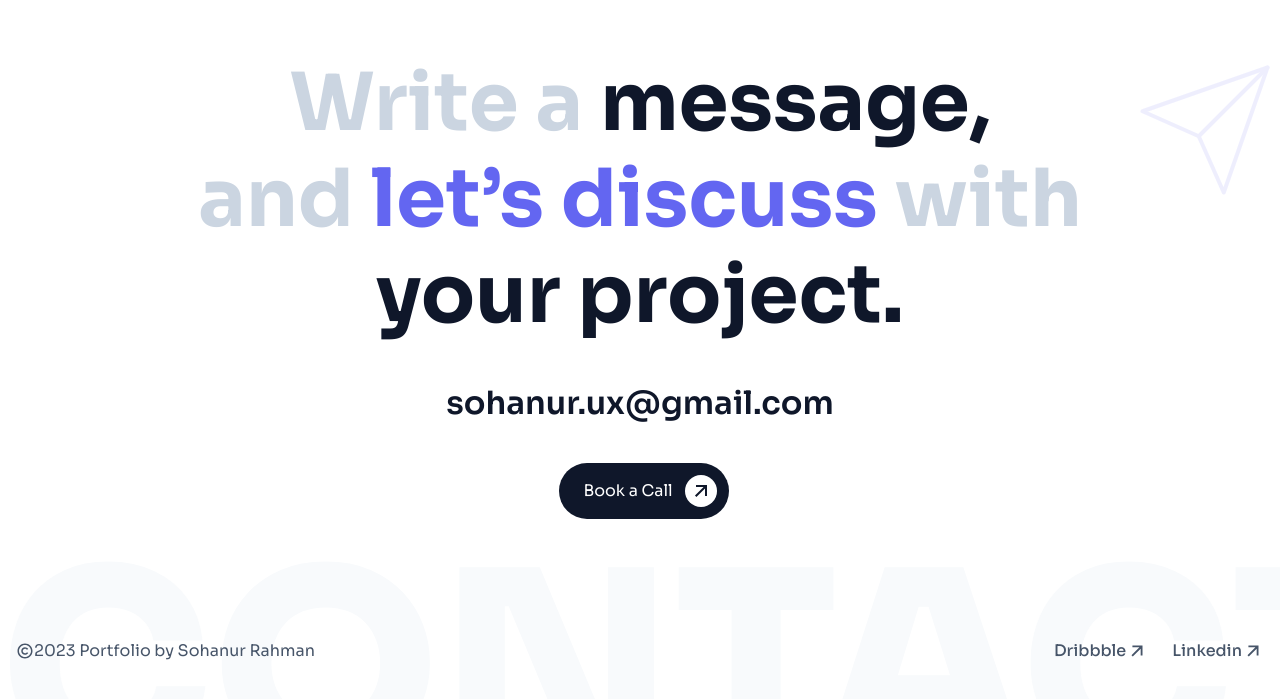
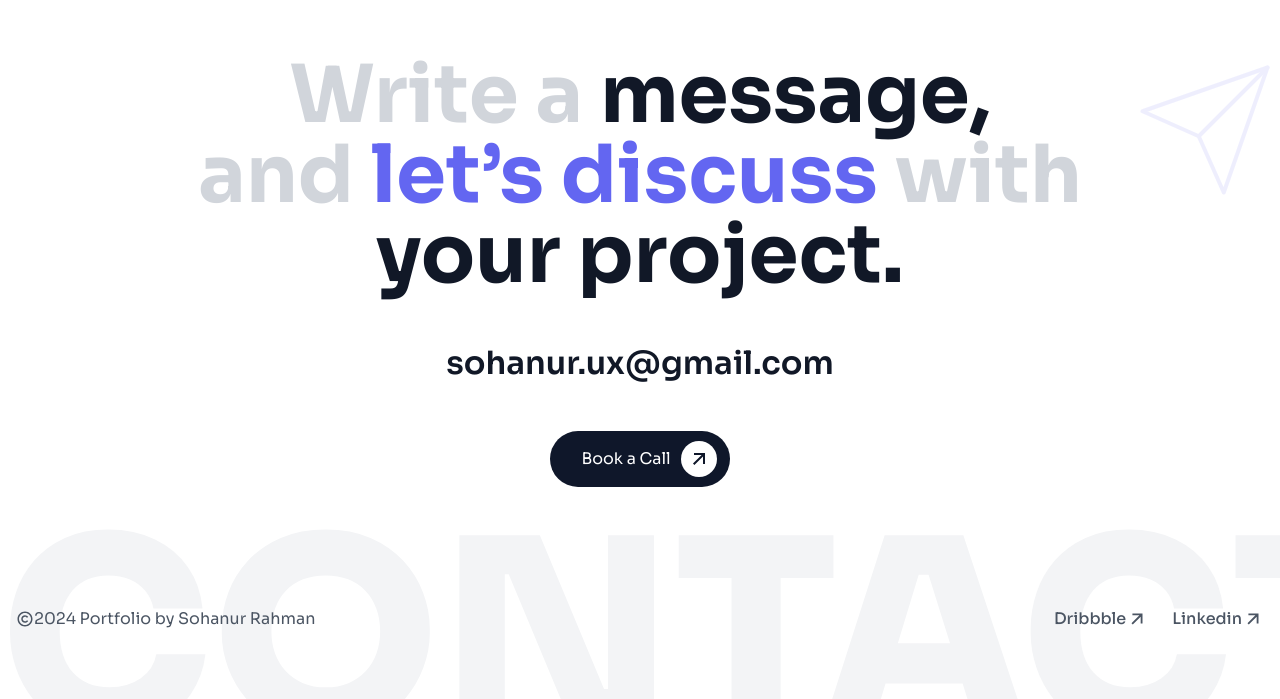
Before and after one commit to uxjoy/portfolio, a Next.js app: page /case-studies/1 in a window 1280 px wide. Shown: the part 9711-10410 px from the top of the page. Built offline with nearby package versions, Linux system fonts and the light colour scheme.

Commit message:
update to darkmode

```diff
--- a/components/Contact.tsx
+++ b/components/Contact.tsx
@@ -2,45 +2,66 @@ import { RiArrowRightUpLine, RiCopyrightLine } from "@remixicon/react";
 import Link from "next/link";
 import { calendlyLink } from "../src/utils/data/heroBannerData";
 import { menuItem } from "../src/utils/data/navbarData";
-import ButtonLink from "./Button";
 
 const Contact = () => {
   return (
     <div className="contact-wrapper text-center pt-12 pb-[88px] md:pt-120 md:pb-100 relative overflow-hidden">
       <div className="container relative z-10">
         <div className="inner-content space-y-10 md:space-y-120">
-          <div className="content space-y-6 md:space-y-12">
-            <div className="h2 text-slate-300 font-bold lh-120">
-              Write a <span className="text-slate-900"> message, </span>
+          <div className="content space-y-6 md:space-y-14">
+            <div className="h2 text-gray-300 dark:text-stone-600 font-bold lh-12 leading-none">
+              Write a <span className="text-gray-900 dark:text-stone-300"> message, </span>
               <br />
               and <span className="text-indigo-500"> let’s discuss </span> with
               <br />
-              <span className="text-slate-900">your project. </span>
+              <span className="text-gray-900 dark:text-stone-300">your project. </span>
             </div>
 
-            <p className="text-base md:text-32 font-semibold text-slate-900">sohanur.ux@gmail.com</p>
+            <p className="text-base md:text-32 font-semibold text-gray-900 dark:text-green-500">sohanur.ux@gmail.com</p>
 
             <div className="hidden md:block">
-              <ButtonLink name="Book a Call" url={calendlyLink} isIcon={true} isLarge />
+              {/* <ButtonLink name="Book a Call" url={calendlyLink} isIcon={true} isLarge /> */}
+
+              <Link
+                href={calendlyLink}
+                className="flex items-center space-x-reverse gap-2.5 justify-center h-14 pl-7 pr-2.5 rounded-full bg-slate-900 dark:bg-white text-white dark:text-slate-800 hover:bg-indigo-500 dark:hover:text-white dark:font-semibold ease-in-out duration-300 group w-[180px] mx-auto"
+              >
+                Book a Call
+                <span className="w-9 h-9 grid items-center justify-center rounded-full bg-white dark:bg-zinc-950 text-slate-900 dark:text-white ease-in-out duration-300">
+                  <RiArrowRightUpLine size={24} />
+                  {/* <RiDriveFill size={20} className="hidden group-hover:block" /> */}
+                </span>
+              </Link>
             </div>
 
             <div className="sm:hidden">
-              <ButtonLink name="Book a Call" url={calendlyLink} isIcon={true} />
+              {/* <ButtonLink name="Book a Call" url={calendlyLink} isIcon={true} /> */}
+
+              <Link
+                href={calendlyLink}
+                className="flex items-center space-x-reverse gap-2.5 justify-center h-14 pl-7 pr-2.5 rounded-full bg-slate-900 dark:bg-white text-white dark:text-slate-800 hover:bg-indigo-500 dark:hover:text-white ease-in-out duration-300 group"
+              >
+                Book a Call
+                <span className="w-9 h-9 grid items-center justify-center rounded-full bg-white dark:bg-zinc-950 text-slate-900 dark:text-white ease-in-out duration-300">
+                  <RiArrowRightUpLine size={24} />
+                  {/* <RiDriveFill size={20} className="hidden group-hover:block" /> */}
+                </span>
+              </Link>
             </div>
           </div>
 
           {/* Copyright section start */}
-          <div className="copyright flex items-center justify-between text-xs md:text-base text-slate-600">
-            <div className="flex items-center text-slate-60 mx-auto md:mx-0">
+          <div className="copyright flex items-center justify-between text-xs md:text-base text-gray-600 dark:text-white">
+            <div className="flex items-center text-gray-60 mx-auto md:mx-0">
               <RiCopyrightLine size={18} />
-              2023 Portfolio by Sohanur Rahman
+              2024 Portfolio by Sohanur Rahman
             </div>
 
             <div className="hidden md:block">
               <ul className="font-medium flex items-center space-x-6">
                 {menuItem.map(({ name, url }, i) => {
                   return (
-                    <li key={i} className="transform translate-y-0 hover:-translate-y-0.5 ease-in-out duration-200">
+                    <li key={i} className="transform trangray-y-0 hover:-trangray-y-0.5 ease-in-out duration-200">
                       <Link
                         href={url}
                         target="_blank"
@@ -83,7 +104,7 @@ const Contact = () => {
       </div>
 
       <div
-        className="watermark uppercase text-[66px] md:text-264 font-extrabold text-slate-100 md:text-slate-50 absolute z-0 -bottom-2 md:-bottom-10
+        className="watermark uppercase text-[66px] md:text-264 font-extrabold text-gray-100 dark:opacity-[4%]  absolute z-0 -bottom-2 md:-bottom-10
        m-auto left-0 right-0 leading-none"
       >
         contact
--- a/components/Heading.tsx
+++ b/components/Heading.tsx
@@ -10,7 +10,7 @@ const Heading: FC<TextColorProps> = ({ bgDark, text1, text2 }) => {
   return (
     <div className="title">
       <div
-        className={`bg-gradient-to-b inline-block text-transparent bg-clip-text from-gray-200 to-white dark:from-zinc-800 dark:to-zinc-950`}
+        className={`bg-gradient-to-b inline-block text-transparent bg-clip-text from-gray-200 to-white dark:from-stone-800 dark:to-stone-950`}
       >
         {text1}
       </div>
--- a/components/clientFeedback/ClientCard.tsx
+++ b/components/clientFeedback/ClientCard.tsx
@@ -6,18 +6,16 @@ type FeedbackDataProps = {
 
 const ClientCard: FC<FeedbackDataProps> = ({ data }) => {
   return (
-    <div className="space-y-4 md:space-y-10 text-slate-600">
+    <div className="space-y-4 md:space-y-10 text-gray-600 dark:text-zinc-400">
       {/* <QuoteIcon /> */}
 
-      <p className="text-[13px] md:text-2xl font-light leading-normal">
-        {data.quote}
-      </p>
+      <p className="text-[13px] md:text-2xl font-light leading-normal">{data.quote}</p>
 
       <div className="space-y-1 md:space-y-1">
-        <p className="text-sm md:text-xl font-semibold text-slate-900">
+        <p className="text-sm md:text-xl font-semibold text-gray-900 dark:text-zinc-300 dark:font-medium">
           {data.name}
         </p>
-        <p className=" text-xs md:text-base"> {data.location} </p>
+        <p className=" text-xs md:text-base dark:text-zinc-500"> {data.location} </p>
       </div>
     </div>
   );
--- a/components/globalWorkNetwork/GlobalWork.tsx
+++ b/components/globalWorkNetwork/GlobalWork.tsx
@@ -4,11 +4,11 @@ import { cityCount, destinationData } from "../../src/utils/data/destinationData
 const GlobalWork = () => {
   return (
     <div className="py-12 md:py-120">
-      <div className="container relative space-y-6 md:space-y-2">
-        <div className="p-5 bg-slate-950 rounded-2xl text-white w-[288px] md:w-80 space-y-2 md:absolute top-0 right-0 md:mr-16 animate-mousePointer hover:animate-none mx-auto">
+      <div className="container relative space-y-6 md:space-y-4">
+        <div className="p-5 bg-zinc-900 border dark:border-zinc-700/50 rounded-2xl text-white w-[288px] md:w-80 space-y-2 md:absolute z-10 top-0 right-0 md:mr-16 animate-mousePointer hover:animate-none mx-auto">
           <h4 className="text-lg font-semi">Global Work Network</h4>
 
-          <ul className="grid grid-cols-2 text-sm text-slate-400 leading-normal md:leading-loose font-light">
+          <ul className="grid grid-cols-2 text-zinc-400 leading-normal md:leading-loose font-light">
             {destinationData.map((cities, i) => (
               <li
                 key={i}
@@ -19,13 +19,13 @@ const GlobalWork = () => {
             ))}
           </ul>
 
-          <span className="w-5 h-5 bg-slate-950 absolute rotate-45 -bottom-2 left-1/2 md:left-6 transform -translate-x-1/2 md:translate-x-0 rounded"></span>
+          <span className="w-5 h-5 bg-zinc-900 border border-transparent dark:border-b-zinc-700/50 dark:border-r-zinc-700/50 absolute rotate-45 -bottom-2.5 left-1/2 md:left-6 transform -translate-x-1/2 md:translate-x-0 rounded-br"></span>
         </div>
 
         <div className="flex justify-center">
-          {/* <MapSvg /> */}
+          <span className="dark:hidden">
             <Image
-            className="w-full md:w-11/12 h-auto"
+              className="w-full md:w-11/12 h-auto dark:opacity-10"
               src={"/assets/Map.svg"}
               alt="map"
               loading="lazy"
@@ -37,15 +37,26 @@ const GlobalWork = () => {
               width={0}
               height={0}
             />
-          {/* <img src="/assets/Map.svg" alt="map" /> */}
+          </span>
+
+          <span className="hidden dark:block">
+            <Image
+              className="w-full md:w-11/12 h-auto"
+              src={"/assets/Map_Dark.svg"}
+              alt="map"
+              loading="lazy"
+              width={0}
+              height={0}
+            />
+          </span>
         </div>
 
-        <div className="text-slate-300 mx-auto text-center text-[28px] md:text-[56px] font-extrabold leading-tight uppercase">
+        <div className="text-gray-400/80 dark:text-zinc-700 mx-auto text-center text-[28px] md:text-[56px] font-extrabold leading-tight uppercase">
           <h4> Collaborating </h4>
           <h4>
-            Across <span className="text-slate-900"> {cityCount}+ Global </span>
+            Across <span className="text-gray-900 dark:text-white"> {cityCount}+ Global </span>
           </h4>
-          <h4 className="text-slate-900"> Destinations </h4>
+          <h4 className="text-gray-900 dark:text-white"> Destinations </h4>
         </div>
       </div>
     </div>
--- a/components/marquee/BigTextMarquee.tsx
+++ b/components/marquee/BigTextMarquee.tsx
@@ -4,7 +4,7 @@ import { marqueeTextsBig } from "../../src/utils/data/marqueeTextData";
 const BigTextMarquee = () => {
   return (
     <div className="leading-none -space-y-4">
-      <div className="relative flex overflow-x-hidden text-5xl md:text-8xl uppercase font-semibold space-x-4 text-slate-200">
+      <div className="relative flex overflow-x-hidden text-5xl md:text-8xl uppercase font-semibold space-x-4 text-gray-200 dark:text-stone-900/70">
         <div className="py-4 animate-slidtoleft whitespace-nowrap flex items-center gap-4 ">
           {marqueeTextsBig.map((text, i) => {
             return (
@@ -28,7 +28,7 @@ const BigTextMarquee = () => {
         </div>
       </div>
 
-      <div className="relative flex overflow-x-hidden text-5xl md:text-8xl uppercase font-semibold space-x-4 text-slate-200">
+      <div className="relative flex overflow-x-hidden text-5xl md:text-8xl uppercase font-semibold space-x-4 text-gray-200 dark:text-stone-900/70">
         <div className="py-4 animate-slidetoright whitespace-nowrap flex items-center gap-4 ">
           {marqueeTextsBig.map((text, i) => {
             return (
--- a/components/selectedWork/SelectedWork.tsx
+++ b/components/selectedWork/SelectedWork.tsx
@@ -8,7 +8,7 @@ const SelectedWork = () => {
       <div className="container space-y-8 md:space-y-0">
         <Heading text1="Selected" text2="work" bgDark />
 
-        <div className="md:px-28 text-white">
+        <div className="md:px-28">
           <div className="grid grid-cols-1 md:grid-cols-2 gap-8 md:gap-24 md:[&>*:first-child]:pt-24">
             {projectList.map(({ url, title, tag, imageURL }, i) => (
               <ProjectCard key={i} url={url} title={title} tag={tag} imageURL={imageURL} />
```
Also changed, not shown: components/about/About.tsx (+38 -24 lines), components/clientFeedback/SwiperNavigationBtn.tsx (+5 -5 lines), components/recentExploration/RecentExploration.tsx (+11 -3 lines), components/selectedWork/ProjectCard.tsx (+3 -5 lines), public/assets/Map_Dark.svg (added). Lines whose indentation alone changed are shown as unchanged.
